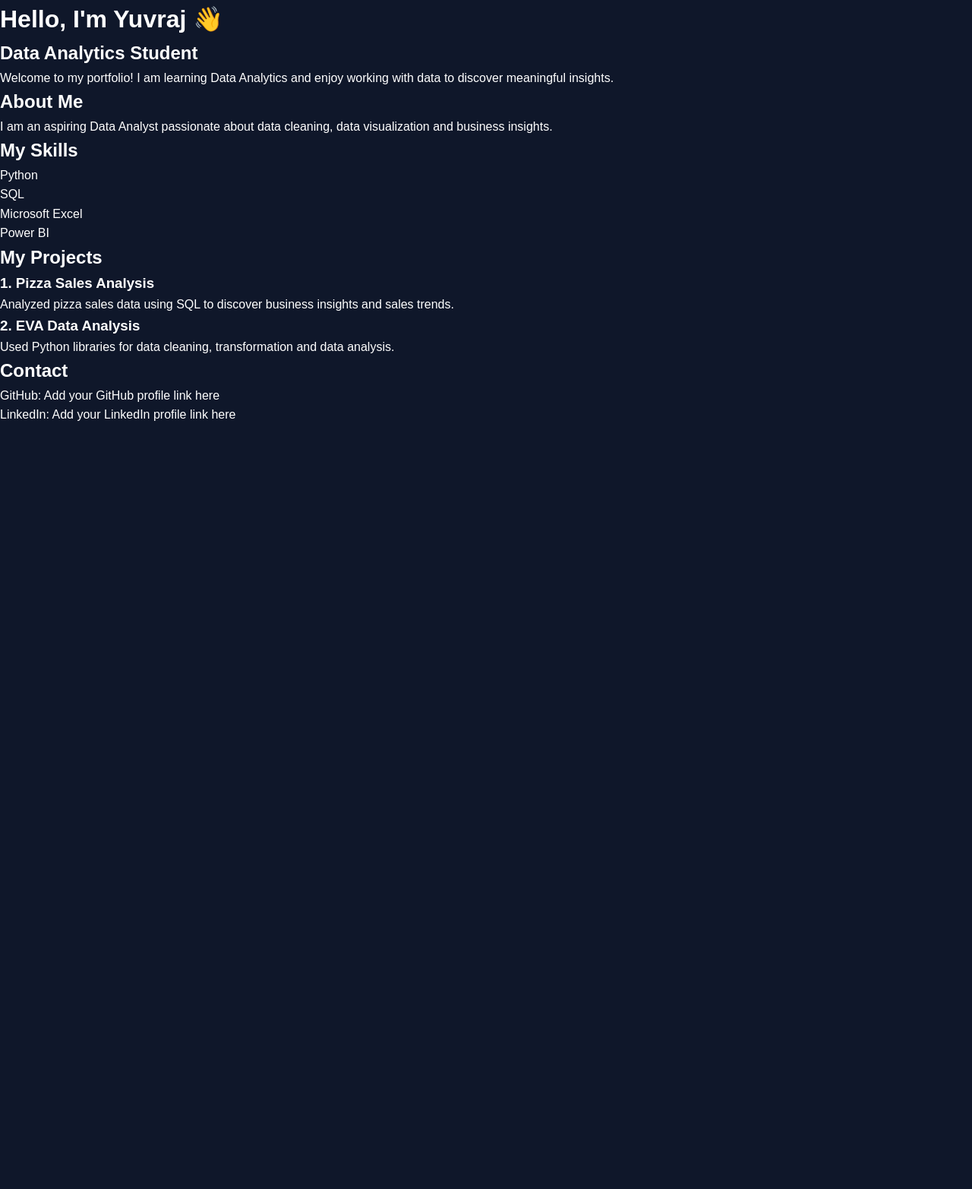
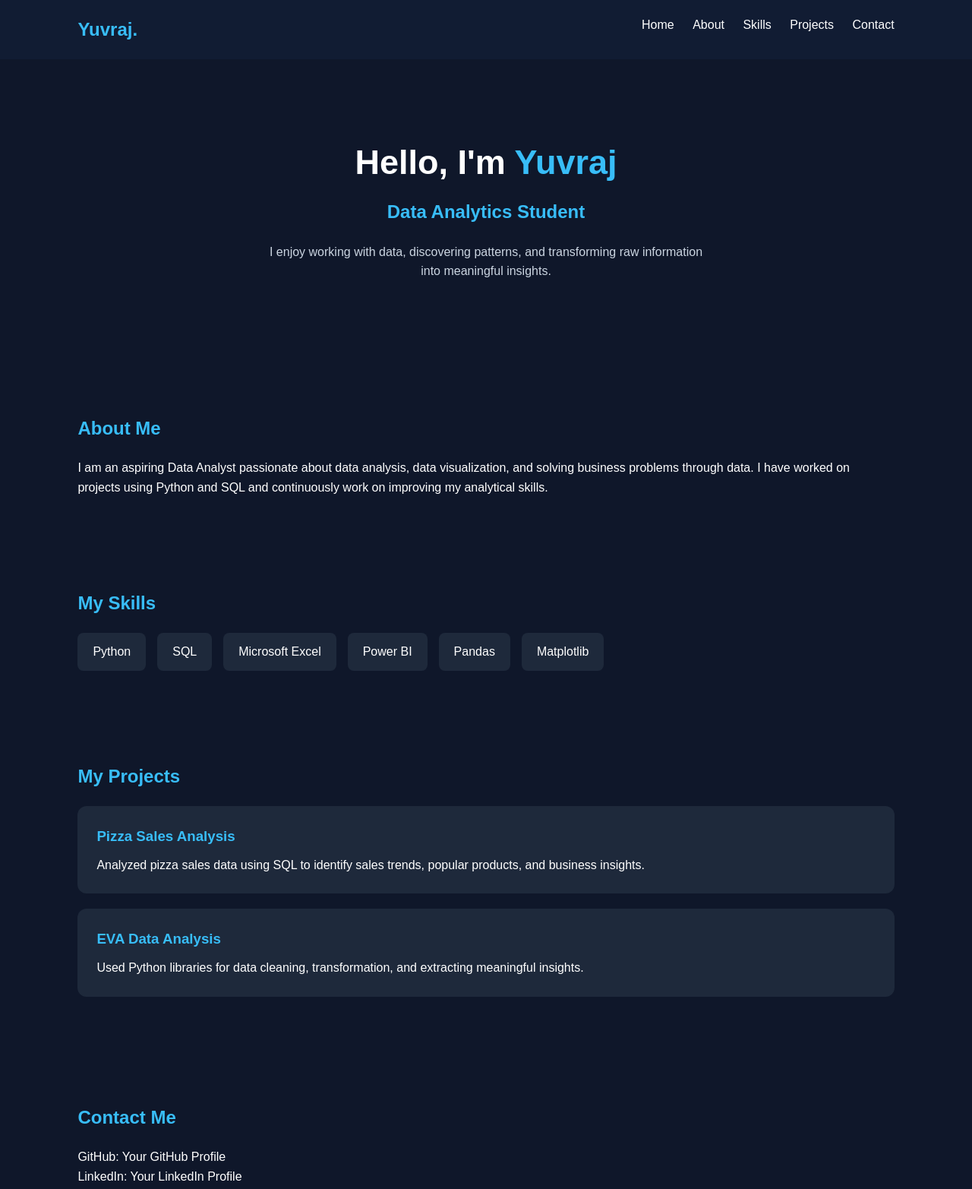
Before and after one commit to Yuvrajnegi813/yuvrajnegi813.github.io, a plain HTML site: page index.html in a window 1280 px wide. Shown: the top 1565 px of the page at 76% size. Before the commit the page ends 800 px from the top, so only its background shows below. Drawn offline with Linux system fonts and the light colour scheme.

Commit message:
Build professional portfolio homepage
Updated the title and improved the content structure of the portfolio page, including navigation and project descriptions.

```diff
--- a/index.html
+++ b/index.html
@@ -4,46 +4,113 @@
 <head>
     <meta charset="UTF-8">
     <meta name="viewport" content="width=device-width, initial-scale=1.0">
-    <title>Data Analytics Portfolio</title>
+
+    <title>Yuvraj | Data Analytics Portfolio</title>
+
     <link rel="stylesheet" href="style.css">
 </head>
+
 <body>
 
-    <h1>Hello, I'm Yuvraj 👋</h1>
+    <!-- Navigation Bar -->
+    <nav>
+        <h2>Yuvraj.</h2>
+
+        <div>
+            <a href="#home">Home</a>
+            <a href="#about">About</a>
+            <a href="#skills">Skills</a>
+            <a href="#projects">Projects</a>
+            <a href="#contact">Contact</a>
+        </div>
+    </nav>
+
+    <!-- Home Section -->
+    <section class="hero" id="home">
+
+        <h1>Hello, I'm <span>Yuvraj</span></h1>
+
         <h2>Data Analytics Student</h2>
 
         <p>
-        Welcome to my portfolio! I am learning Data Analytics
-        and enjoy working with data to discover meaningful insights.
+            I enjoy working with data, discovering patterns,
+            and transforming raw information into meaningful insights.
         </p>
 
+    </section>
+
+    <!-- About Section -->
+    <section id="about">
+
         <h2>About Me</h2>
+
         <p>
-        I am an aspiring Data Analyst passionate about data
-        cleaning, data visualization and business insights.
+            I am an aspiring Data Analyst passionate about
+            data analysis, data visualization, and solving
+            business problems through data.
+
+            I have worked on projects using Python and SQL
+            and continuously work on improving my analytical skills.
         </p>
 
+    </section>
+
+    <!-- Skills Section -->
+    <section id="skills">
+
         <h2>My Skills</h2>
-    <ul>
-        <li>Python</li>
-        <li>SQL</li>
-        <li>Microsoft Excel</li>
-        <li>Power BI</li>
-    </ul>
+
+        <div class="skills">
+            <span>Python</span>
+            <span>SQL</span>
+            <span>Microsoft Excel</span>
+            <span>Power BI</span>
+            <span>Pandas</span>
+            <span>Matplotlib</span>
+        </div>
+
+    </section>
+
+    <!-- Projects Section -->
+    <section id="projects">
 
         <h2>My Projects</h2>
 
-    <h3>1. Pizza Sales Analysis</h3>
-    <p>Analyzed pizza sales data using SQL to discover
-    business insights and sales trends.</p>
+        <div class="project-card">
+            <h3>Pizza Sales Analysis</h3>
 
-    <h3>2. EVA Data Analysis</h3>
-    <p>Used Python libraries for data cleaning,
-    transformation and data analysis.</p>
+            <p>
+                Analyzed pizza sales data using SQL to identify
+                sales trends, popular products, and business insights.
+            </p>
+        </div>
 
-    <h2>Contact</h2>
-    <p>GitHub: Add your GitHub profile link here</p>
-    <p>LinkedIn: Add your LinkedIn profile link here</p>
+        <div class="project-card">
+            <h3>EVA Data Analysis</h3>
+
+            <p>
+                Used Python libraries for data cleaning,
+                transformation, and extracting meaningful insights.
+            </p>
+        </div>
+
+    </section>
+
+    <!-- Contact Section -->
+    <section id="contact">
+
+        <h2>Contact Me</h2>
+
+        <p>GitHub: Your GitHub Profile</p>
+
+        <p>LinkedIn: Your LinkedIn Profile</p>
+
+    </section>
+
+    <!-- Footer -->
+    <footer>
+        <p>© 2026 Yuvraj | Data Analytics Portfolio</p>
+    </footer>
 
 </body>
 </html>
```
Lines whose indentation alone changed are shown as unchanged.
